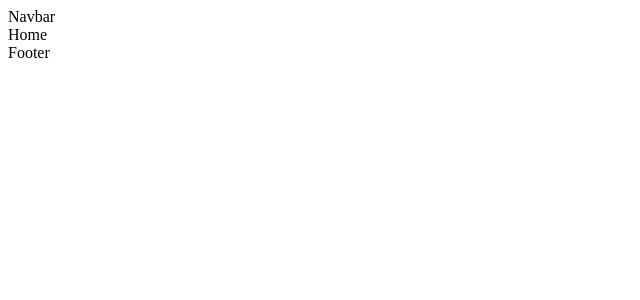
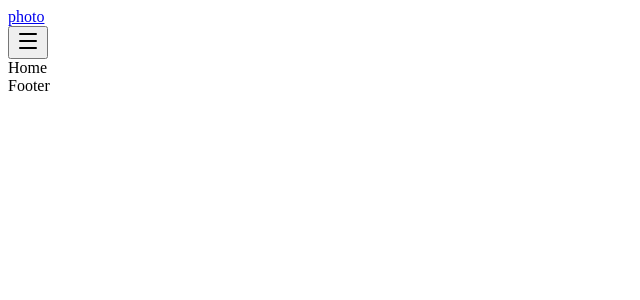
Before and after one commit to bettyhubcod/le-supreme-website, a React (Vite) app: page / in a window 1280 px wide. Shown: the top 300 px of the page, without its empty margins (0-640 px from the left). Built offline with nearby package versions, Linux system fonts and the light colour scheme.

Commit message:
ajout de la structure jsx du navbar

```diff
--- a/package.json
+++ b/package.json
@@ -10,8 +10,10 @@
     "preview": "vite preview"
   },
   "dependencies": {
+    "lucide-react": "^1.16.0",
     "react": "^19.2.6",
     "react-dom": "^19.2.6",
+    "react-icons": "^5.6.0",
     "react-router-dom": "^7.15.0"
   },
   "devDependencies": {
--- a/src/components/Navbar.jsx
+++ b/src/components/Navbar.jsx
@@ -1,5 +1,38 @@
+import { Link } from "react-router-dom";
+import { useState } from "react";
+import { Menu, X } from "lucide-react";
 function Navbar() {
-  return <nav>Navbar</nav>
+   const [etat,setState]=useState(false)
+
+
+
+
+
+  return (
+
+    <nav>
+
+      <div>  <Link to="/">photo</Link></div>
+
+      <button onClick={()=>setState(prev=>!prev)}>{etat?<X/>:<Menu/>}</button>
+      {etat &&<ul >
+        <li>
+          <Link to="/">Accueil</Link>
+        </li>
+        <li>
+          <Link to="/menu">Menu</Link>
+        </li>
+        <li>
+          <Link to="/galerie">Galerie</Link>
+        </li>
+        <li>
+          <Link to="/contact">Contact</Link>
+        </li>
+      </ul>}
+
+    </nav>
+
+  );
 }
 
-export default Navbar
+export default Navbar;
```
Also changed, not shown: 1 other file (tests, documents, lock files or other folders).
